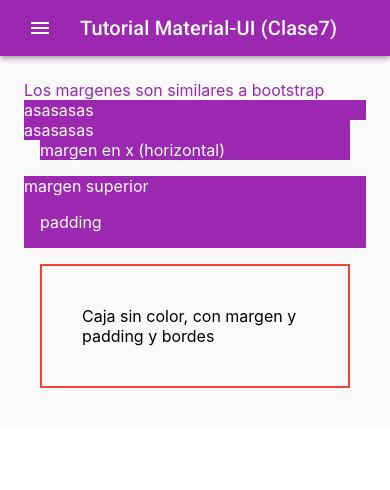
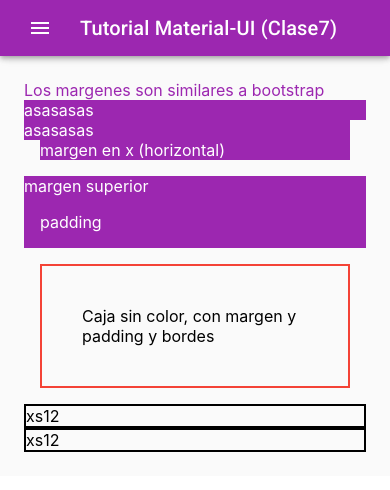
Before and after one commit to garipfederico/material_ui, a React (Create React App) app: page / in a window 390 px wide. Shown: the top 490 px of the page. Built offline with nearby package versions, Linux system fonts and the light colour scheme.

Commit message:
Video13
Curso Material UI #13 Grid Responsive
URL: https://www.youtube.com/watch?v=Id8tffUCtL0&list=PLPl81lqbj-4Kn-PRUvHuzh_591Euc3688&index=15
Grid: grilla de 12
                      >container
                      >item
                                xs,sm,md,lg,xl

```diff
--- a/src/App.jsx
+++ b/src/App.jsx
@@ -16,6 +16,7 @@ import Clase7 from './component/Clase7'
 import Clase8 from './component/Clase8'
 import Clase9 from './component/Clase9'
 import Clase10 from './component/Clase10'
+import Clase13 from './component/Clase13'
 
 function App() {
   return (
@@ -29,7 +30,8 @@ function App() {
       <Clase7 />
       <Clase8 />
       <Clase9 /> */}
-      <Clase10 />
+      {/* <Clase10 /> */}
+      <Clase13 />
 
     </div>
   );
--- /dev/null
+++ b/src/component/CajitaGrid.js
@@ -0,0 +1,25 @@
+import React from 'react'
+
+import { Box, Grid } from '@material-ui/core'
+
+function CajitaGrid() {
+    return (
+        <div>
+            <Grid container>
+                <Grid item xs={12} sm={6} md={3}>
+                    <Box border={2} >
+                        xs12
+                    </Box>
+                </Grid>
+                <Grid item xs={12} sm={6} >
+                    <Box border={2}>
+                        xs12
+                    </Box>
+                </Grid>
+
+            </Grid>
+        </div >
+    )
+}
+
+export default CajitaGrid
--- /dev/null
+++ b/src/component/Clase13.js
@@ -0,0 +1,18 @@
+import React from 'react'
+import CajitaGrid from './CajitaGrid'
+import theme from '../temaConfig'
+
+import { ThemeProvider } from '@material-ui/core'
+import Contenedor from './Contenedor'
+
+function Clase13() {
+  return (
+    <div>
+    <ThemeProvider theme={theme}>
+        <Contenedor></Contenedor>
+    </ThemeProvider>
+</div>
+  )
+}
+
+export default Clase13
--- a/src/component/Contenedor.js
+++ b/src/component/Contenedor.js
@@ -7,6 +7,7 @@ import {
 import Navbar from './Navbar'
 import OwnDrawer from './OwnDrawer'
 import Cajita from './Cajita'
+import CajitaGrid from './CajitaGrid'
 
 const estilos = makeStyles(theme => ({
     root: {
@@ -45,6 +46,7 @@ const Contenedor = () => {
             <div className={classes.content}>
                 <div className={classes.toolbar}></div>
                 <Cajita/>
+                <CajitaGrid/>
             </div>
         </div>
     )
```
